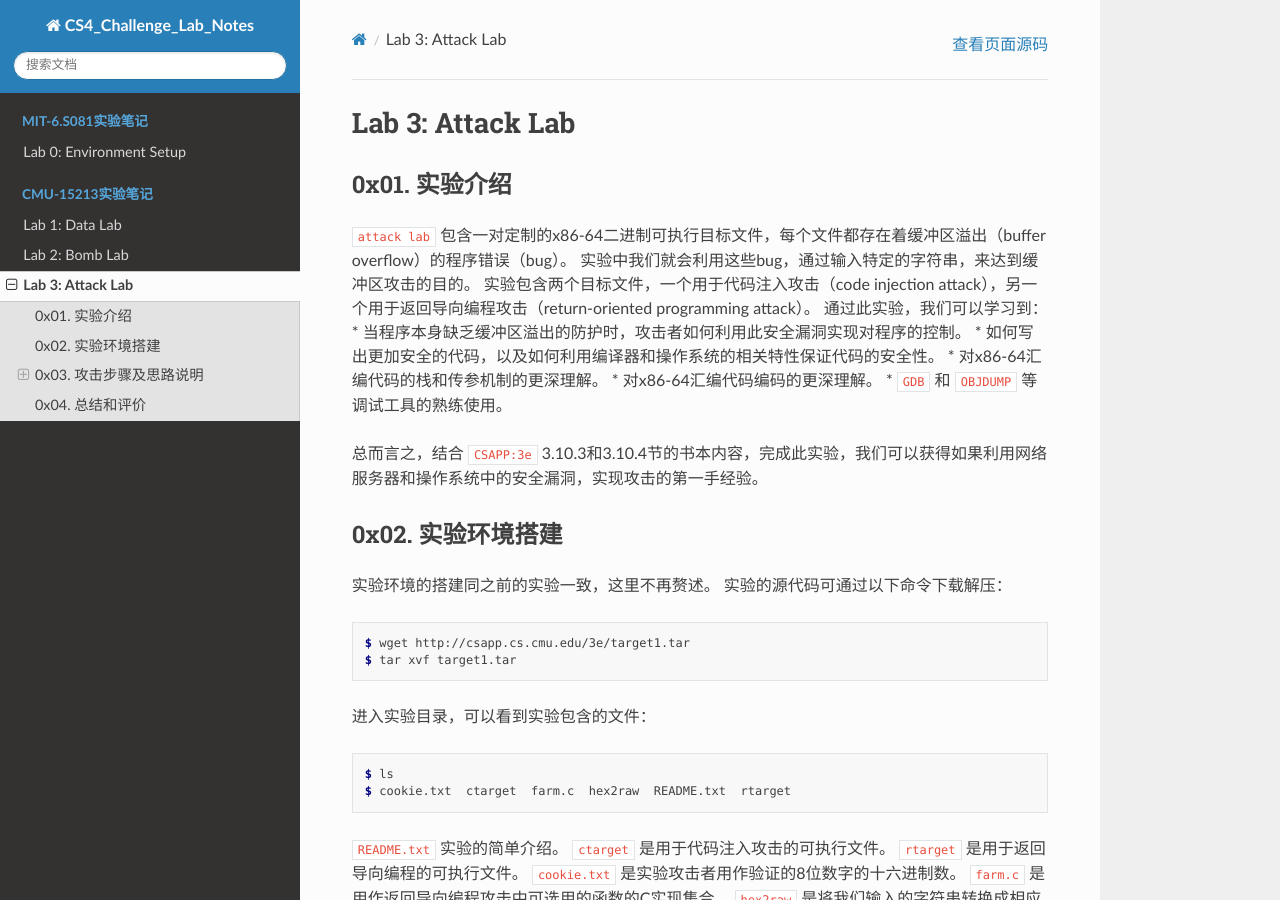
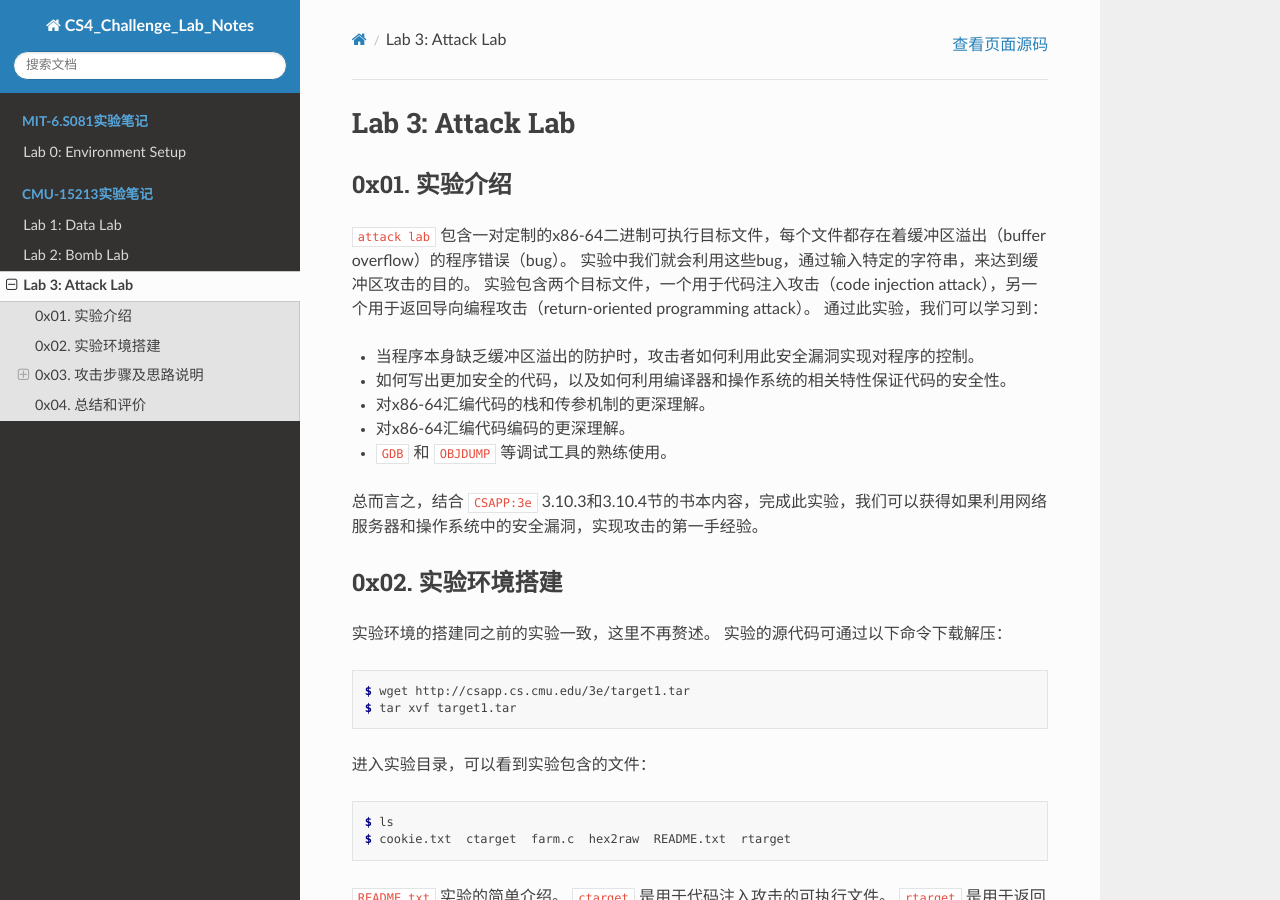
Before and after one commit to Snowball-Wang/CS4_Challenge_Lab_Summary, a Sphinx documentation site: the page built from source/cmu_15213/lab3-attacklab.rst, in a window 1280 px wide and 900 px high. Built offline with Sphinx 7.4.7 and the Read the Docs theme 2.0.0, drawn with Linux system fonts in a browser that asks for light colours; some of the changed text lies outside the part shown.

Commit message:
CMU-15213: fix typos and format issue

```diff
--- a/source/cmu_15213/lab3-attacklab.rst
+++ b/source/cmu_15213/lab3-attacklab.rst
@@ -7,6 +7,7 @@ Lab 3: Attack Lab
 实验中我们就会利用这些bug，通过输入特定的字符串，来达到缓冲区攻击的目的。
 实验包含两个目标文件，一个用于代码注入攻击（code injection attack），另一个用于返回导向编程攻击（return-oriented programming attack）。
 通过此实验，我们可以学习到：
+
 * 当程序本身缺乏缓冲区溢出的防护时，攻击者如何利用此安全漏洞实现对程序的控制。
 * 如何写出更加安全的代码，以及如何利用编译器和操作系统的相关特性保证代码的安全性。
 * 对x86-64汇编代码的栈和传参机制的更深理解。
@@ -99,14 +100,16 @@ Lab 3: Attack Lab
 
 在第一部分中，我们将用构建的字符串攻击 ``ctarget`` 。
 ``ctarget`` 可执行程序有两个特点：
-* 每次运行时栈的位置保持不变。
-* 栈上的数据可被执行。
+
+* 每次运行时栈的位置保持不变
+* 栈上的数据可被执行
 我们将利用以上特点，输入特定的字符串来达到我们实验的目的。
 
 Level 1
 ''''''''
 
 **实验说明：**
+
 在Level 1中，我们不会注入新代码，只是通过输入的字符串将程序重定向到另一个已有的函数执行。
 在 ``ctarget`` 中， 函数 ``test`` 调用 ``getbuf`` 。 当调用完成后， 函数 ``test`` 会继续执行接下来的语句，即调用 ``printf`` 打印相应信息。
 
@@ -243,6 +247,7 @@ Level 2
 ''''''''
 
 **实验说明：**
+
 在Level 2中，我们要在输入的攻击字符串中包含一小段代码，将函数 ``test`` 的执行流程在调用完函数 ``getbuf`` 后重定向到函数 ``touch2``。
 ``touch2`` 的C代码如下所示：
 
@@ -265,6 +270,7 @@ Level 2
     }
 
 **攻击思路：**
+
 由上述 ``touch2`` 函数的代码可以看出，Level2与Level1的不同在于，我们还要将cookie值作为参数传给重定向的函数 ``touch2``。
 首先查看一下 ``touch2`` 的汇编代码。
 
@@ -524,7 +531,7 @@ Level 3的攻击思路基本同Level 2一样，我们需要在重定向到 ``tou
 
 对应的函数调用如图所示：
 
-.. image:: ./../_images/ctarget_lv3.png
+.. image:: ./../_images/ctarget_lv3.PNG
 
 
 第二部分：返回导向编程攻击
@@ -563,11 +571,11 @@ Level 2
         401994:       b8 01 00 00 00          mov    $0x1,%eax
         401999:       c3                      retq
 
-        000000000040199a <getval_142>:
+    000000000040199a <getval_142>:
         40199a:       b8 fb 78 90 90          mov    $0x909078fb,%eax
-            40199f:       c3                      retq
+        40199f:       c3                      retq
 
-        00000000004019a0 <addval_273>:
+    00000000004019a0 <addval_273>:
         4019a0:       8d 87 48 89 c7 c3       lea    -0x3c3876b8(%rdi),%eax
         4019a6:       c3                      retq
     ......
@@ -585,6 +593,7 @@ Level 2
 
 
 **攻击思路：**
+
 在 ``ctarget`` 中的Level 2，我们通过将 ``touch2`` 执行完 ``getbuf`` 的下一条指令设置为我们在栈上注入代码的地址，来达到指令重定向以及给寄存器 ``%rdi`` 赋值为cookie的目的。
 ``rtarget`` 我们不能再这样做，因为其栈被设置为不可执行。那如何在重定向到 ``touch2`` 函数前将cookie值传给 ``%rdi`` 呢？
 直接的方法是通过 ``popq`` 指令将栈上构建的cookie值弹出栈到寄存器中，再通过 ``mov`` 操作完成寄存器之间的赋值。
@@ -606,7 +615,7 @@ Level 2
 
 利用上述两个攻击套件，我们可按照如下图所示的方式构建我们的攻击字符串。
 
-.. image:: ./../_images/rtarget_lv2.png
+.. image:: ./../_images/rtarget_lv2.PNG
 
 .. code-block:: console
 
@@ -650,18 +659,30 @@ Level 3
 | Function name  | Address  | Encoding        | Instruction                  |
 +================+==========+=================+==============================+
 | addval_219     | 0x4019ab | 58 90 c3        | popq %rax nop ret            |
++----------------+----------+-----------------+------------------------------+
 | setval_426     | 0x4019c5 | 48 89 c7 90 c3  | movq %rax, %rdi nop ret      |
++----------------+----------+-----------------+------------------------------+
 | getval_481     | 0x4019dd | 89 c2 90 c3     | movl %eax, %edx nop ret      |
++----------------+----------+-----------------+------------------------------+
 | addval_190     | 0x401a06 | 48 89 e0 c3     | movq %rsp, %rax ret          |
++----------------+----------+-----------------+------------------------------+
 | addval_436     | 0x401a13 | 89 ce 90 90 c3  | movl %ecx, %esi nop nop ret  |
++----------------+----------+-----------------+------------------------------+
 | addval_187     | 0x401a27 | 89 ce 38 c0 c3  | movl %ecx, %esi cmpb %al ret |
++----------------+----------+-----------------+------------------------------+
 | getval_159     | 0x401a34 | 89 d1 38 c9 c3  | movl %edx, %ecx cmpb %cl ret |
++----------------+----------+-----------------+------------------------------+
 | addval_487     | 0x401a42 | 89 c2 84 c0 c3  | movl %eax, %edx testb %al ret|
++----------------+----------+-----------------+------------------------------+
 | getval_311     | 0x401a69 | 89 d1 08 db c3  | movl %edx, %ecx orb %bl ret  |
++----------------+----------+-----------------+------------------------------+
 | addval_358     | 0x401a86 | 89 e0 90 c3     | movl %esp, %eax nop ret      |
++----------------+----------+-----------------+------------------------------+
 | setval_350     | 0x401aad | 48 89 e0 90 c3  | movq %rsp, %rax nop ret      |
++----------------+----------+-----------------+------------------------------+
 | add_xy         | 0x4019d6 | 48 8d 94 37 43  | lea (%rdi, %rsi, 1),%rax retq|
 +----------------+----------+-----------------+------------------------------+
+
 
 看到指令 ``lea (%rdi, %rsi, 1),%rax`` 的直觉是基地址加上偏移量寻址。
 再倒推 ``%rdi`` 的赋值过程： ``movq %rax, %rdi`` <-- ``movq %rsp, %rax`` 或 ``popq %rax``。
```
Also changed, not shown: other parts of source/cmu_15213/lab3-attacklab.rst (+14 -11 lines).
